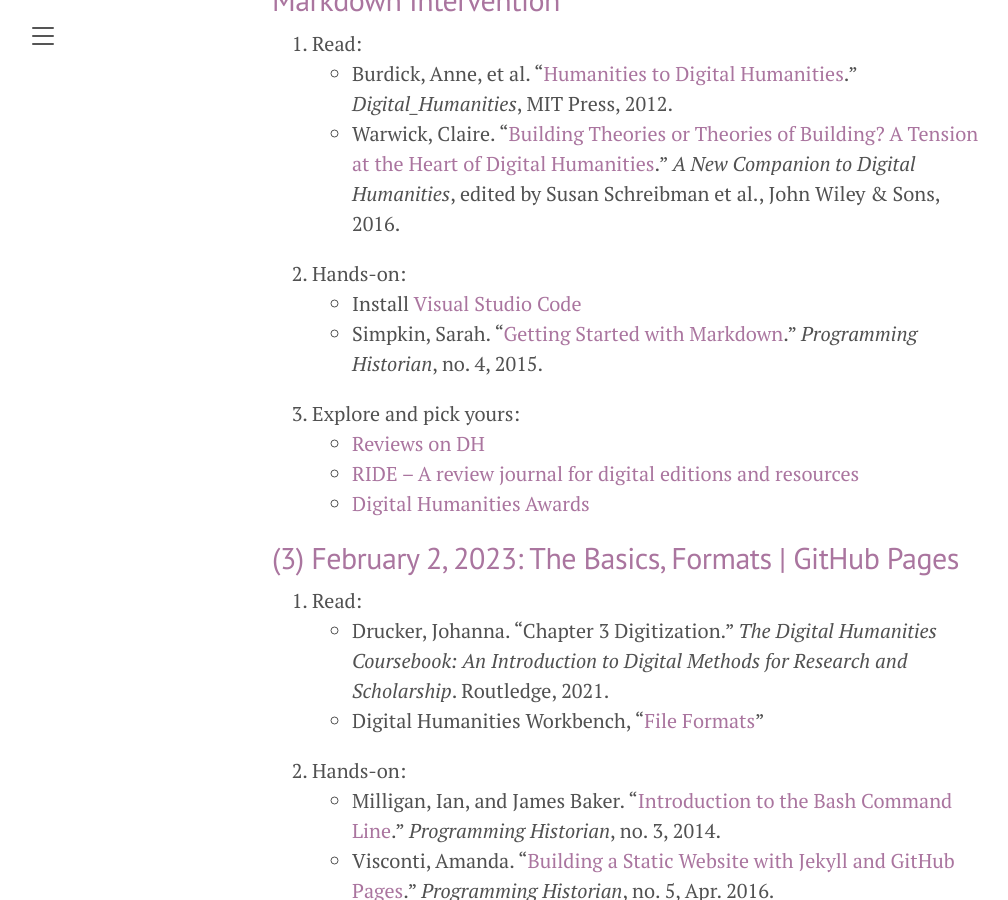
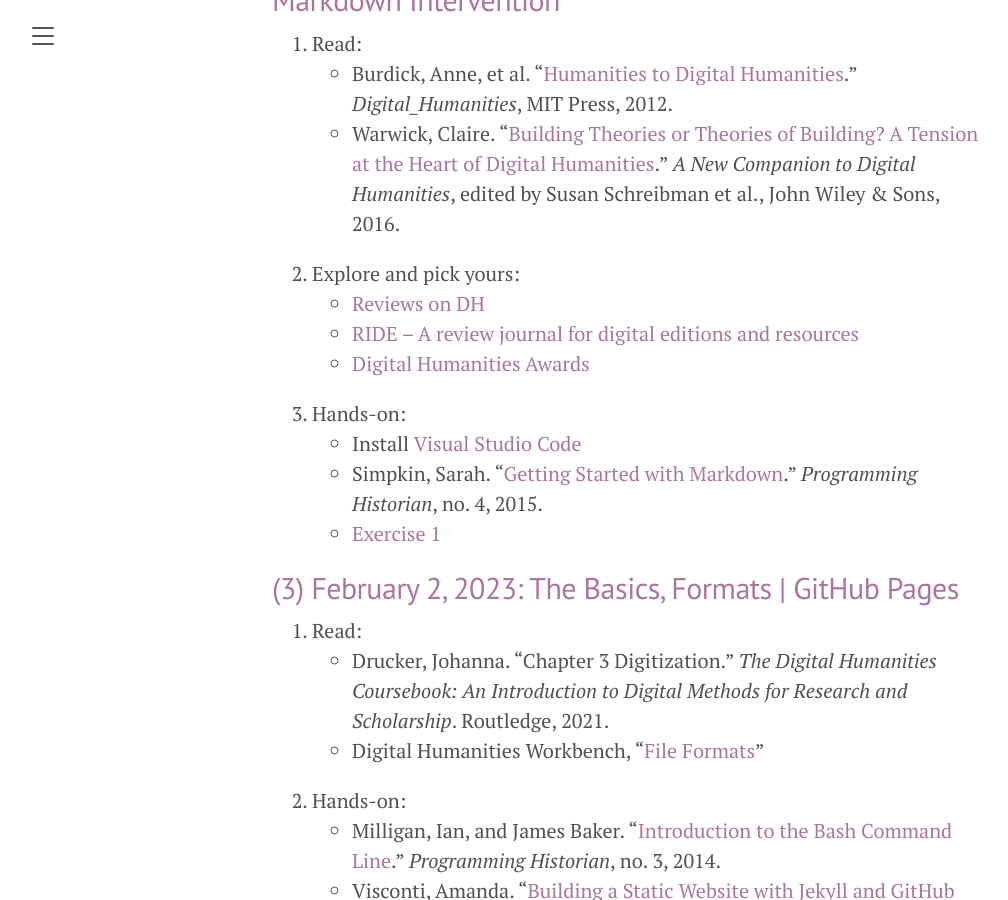
Before and after one commit to susannalles/DHPracticum_Spring23, a Jekyll site: the page built from schedule.md, in a window 1280 px wide and 900 px high, scrolled down 590 px. Shown: the whole window, without its empty margins (8-1016 px from the left). Built offline with Jekyll 4.4.1, drawn with Linux system fonts in a browser that asks for light colours.

Commit message:
Update schedule.md

```diff
--- a/schedule.md
+++ b/schedule.md
@@ -17,13 +17,14 @@ Each week, this schedule will be updated with more details on the exercices and
 1. Read:
   - Burdick, Anne, et al. “[Humanities to Digital Humanities](https://direct.mit.edu/books/book/5346/chapter/3837845/HUMANITIES-TO-DIGITAL-HUMANITIES).” *Digital_Humanities*, MIT Press, 2012.
   - Warwick, Claire. “[Building Theories or Theories of Building? A Tension at the Heart of Digital Humanities](http://ebookcentral.proquest.com/lib/miami/detail.action?docID=4093339).” *A New Companion to Digital Humanities*, edited by Susan Schreibman et al., John Wiley & Sons, 2016.
-2. Hands-on:
-  - Install [Visual Studio Code](https://code.visualstudio.com/)
-  - Simpkin, Sarah. “[Getting Started with Markdown](https://programminghistorian.org/en/lessons/getting-started-with-markdown).” *Programming Historian*, no. 4, 2015.
-3. Explore and pick yours:
+2. Explore and pick yours:
   - [Reviews on DH](https://reviewsindh.pubpub.org/)
   - [RIDE – A review journal for digital editions and resources](https://ride.i-d-e.de/)
   - [Digital Humanities Awards](http://dhawards.org/)
+3. Hands-on:
+  - Install [Visual Studio Code](https://code.visualstudio.com/)
+  - Simpkin, Sarah. “[Getting Started with Markdown](https://programminghistorian.org/en/lessons/getting-started-with-markdown).” *Programming Historian*, no. 4, 2015.
+  - [Exercise 1](https://github.com/susannalles/DHPracticum_Spring23/blob/gh-pages/exercises/1.Jan_25_2023.md)
 
 ## (3) February 2, 2023: The Basics, Formats | GitHub Pages
 
```
